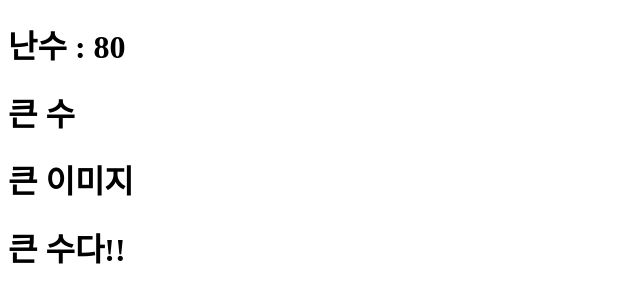
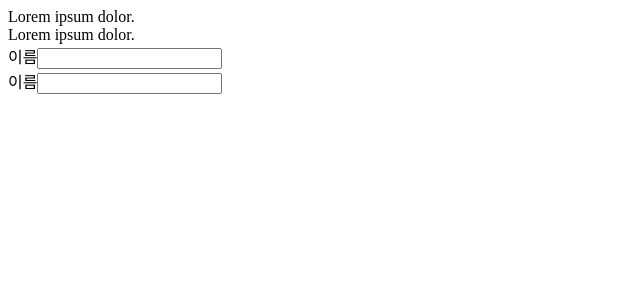
Before and after one commit to Nighteast/react20231031, a React (Create React App) app: page / in a window 1280 px wide. Shown: the top 302 px of the page, without its empty margins (0-640 px from the left). Built offline with nearby package versions, Linux system fonts and the light colour scheme.

Commit message:
jsx에서 js 키워드 사용 불가

```diff
--- a/src/App.js
+++ b/src/App.js
@@ -1,26 +1,23 @@
 function App() {
-  // 1~100
-  const number = Math.ceil(Math.random() * 100);
-  const isLarge = number > 50;
-  const isSmall = number <= 50;
+  // jsx가 js코드로 변환됨
+  // 따라서 js 키워드를 사용할 수 없음
 
   return (
     <>
-      <h1>난수 : {number}</h1>
-      <h1>{number > 50 ? "큰 수" : "작은 수"}</h1>
-      <div>{number > 50 ? <BigImage /> : <SmallImage />}</div>
-      <div>{isLarge && <h1>큰 수다!!</h1>}</div>
-      <div>{isLarge || <h1>작은 수다!!</h1>}</div>
+      {/* class 속성은 className으로 작성 */}
+      <div className="header">Lorem ipsum dolor.</div>
+      <div className="error">Lorem ipsum dolor.</div>
+      {/* for속성은 htmlFor로 작성*/}
+      <div>
+        <label htmlFor="nameInput">이름</label>
+        <input type="text" id="nameInput" />
+      </div>
+      <div>
+        <label htmlFor="ageInput">이름</label>
+        <input type="text" id="ageInput" />
+      </div>
     </>
   );
 }
 
-function BigImage() {
-  return <h1>큰 이미지</h1>;
-}
-
-function SmallImage() {
-  return <h3>작은 이미지</h3>;
-}
-
 export default App;
```
